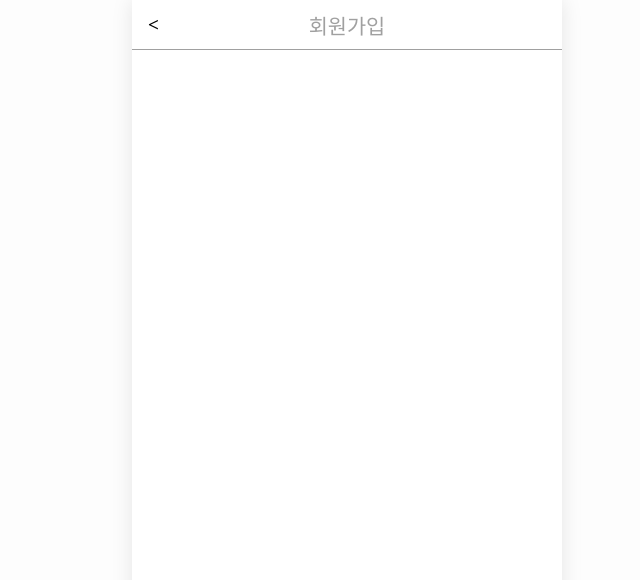
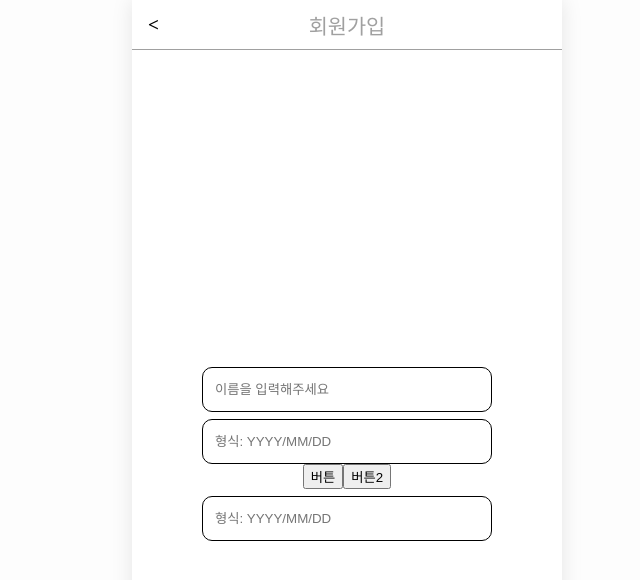
Before and after one commit to Slys0820/Team_seetven-frontend, a React (Create React App) app: page /signup in a window 1280 px wide. Shown: the top 580 px of the page, without its empty margins (293-933 px from the left). Built offline with nearby package versions, Linux system fonts and the light colour scheme.

Commit message:
Fix 상단 컴포넌트 사이즈 오류 긴급 수정

```diff
--- a/src/components/HeaderComponent.jsx
+++ b/src/components/HeaderComponent.jsx
@@ -1,19 +1,6 @@
 import React from "react";
 import { useNavigate } from "react-router-dom";
 import styled from "styled-components";
-
-const MobileContainer = styled.div`
-  width: 100%;
-  max-width: 430px;
-  height: 100dvh;
-  background-color: #ffffff;
-  box-shadow: 0 0 20px rgba(0, 0, 0, 0.1);
-  overflow-y: auto;
-
-  &::-webkit-scrollbar {
-    display: none;
-  }
-`;
 
 const HeaderStyle1 = styled.div`
   top: 0;
@@ -61,7 +48,6 @@ export default function HeaderComponent({ title, type }) {
   const navigate = useNavigate();
   const SelectedHeader = type === "type2" ? HeaderStyle2 : HeaderStyle1;
   return (
-    <MobileContainer>
     <SelectedHeader>
       {/* 왼쪽 뒤로가기 버튼 */}
       <span
@@ -80,6 +66,5 @@ export default function HeaderComponent({ title, type }) {
       {/* 중앙 타이틀 */}
       <h1>{title}</h1>
     </SelectedHeader>
-    </MobileContainer>
   );
 }
--- a/src/pages/SignUp.jsx
+++ b/src/pages/SignUp.jsx
@@ -10,12 +10,34 @@ const Box = styled.div`
   height: 100vh;
 `;
 
+const InputBox = styled.input`
+  margin-top: 7px;
+  width: 67.5%;
+  height: 45px;
+
+  border: 1.5px solid #000000;
+  border-radius: 10px;
+  outline: none; /*브라우저 전용. 클릭시 브라우저에서 기본적으로 뜨는 테두리 방지*/
+
+  /* 글자 입력할 때 왼쪽 벽에 너무 붙지 않게 살짝 여백 주는 안쪽 패딩 */
+  padding: 0 12px;
+  box-sizing: border-box;
+`;
+
 function SignUo() {
   const navigate = useNavigate();
   return (
     <>
+      <HeaderComponent title="회원가입" type="type1"></HeaderComponent>
       <Box>
-        <HeaderComponent title="회원가입" type="type1"></HeaderComponent>
+        <InputBox type="text" placeholder="이름을 입력해주세요" />
+
+        <InputBox type="text" placeholder="형식: YYYY/MM/DD" />
+        <div>
+          <button>버튼</button>
+          <button>버튼2</button>
+        </div>
+        <InputBox type="text" placeholder="형식: YYYY/MM/DD" />
       </Box>
     </>
   );
```
Lines whose indentation alone changed are shown as unchanged.
